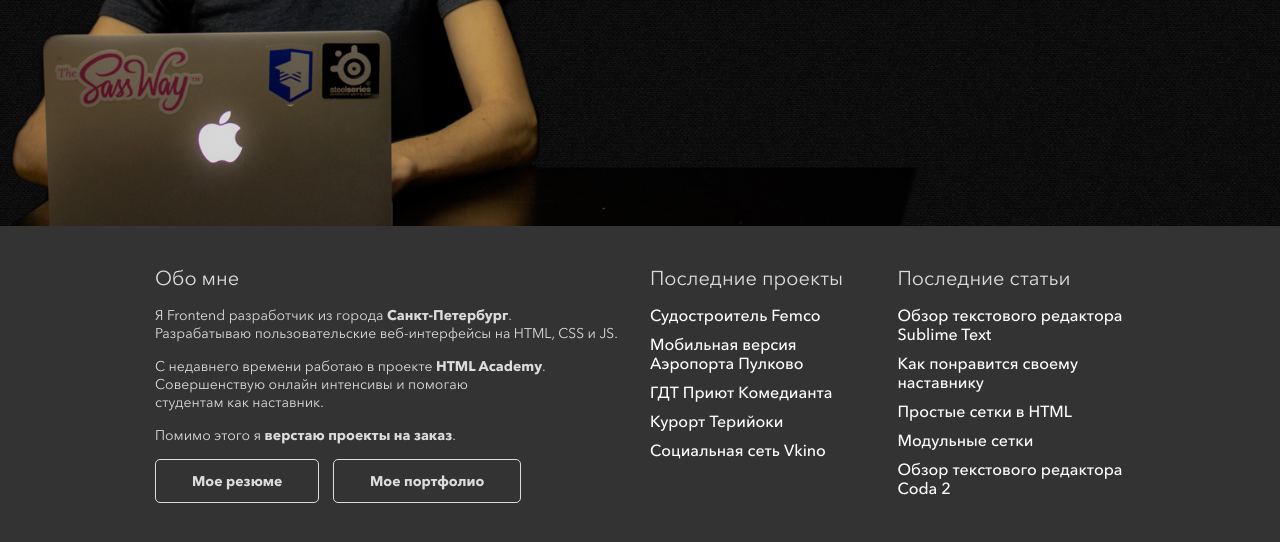
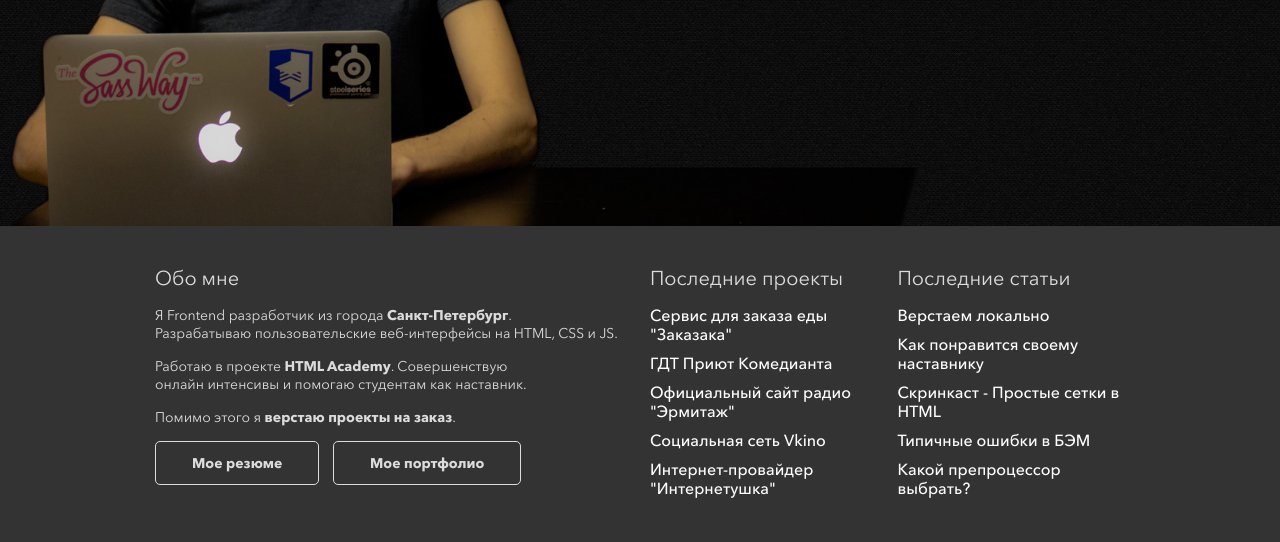
Before and after one commit to tsergeytovarov/personal-new, a plain HTML site: page about.html in a window 1280 px wide. Shown: the part 374-916 px from the top of the page. Drawn offline with Linux system fonts and the light colour scheme; files whose address does not match are found by name.

Commit message:
Внес изменения в ссылки, обновил портфолио и статьи

```diff
--- a/about.html
+++ b/about.html
@@ -12,7 +12,7 @@
     <meta name="keywords" content="HTML,CSS,Frontend developer, Html Academy, интенсив,frontend, developer, portfolio, html, spb, Sergey, Popov, Saint-Petersburg, Сергей Попов, верстальщик, Спб, Санкт-Петербург, веб, разработка">
     <meta name="author" content="Sergey Popov">
 
-	<link href='http://fonts.googleapis.com/css?family=PT+Sans:400,700&subset=cyrillic,latin' rel='stylesheet' type='text/css'>
+	  <link href='http://fonts.googleapis.com/css?family=PT+Sans:400,700&subset=cyrillic,latin' rel='stylesheet' type='text/css'>
 
     <link rel="stylesheet" href="css/style.css">
 
@@ -50,7 +50,7 @@
                     <section class="text-block text-block--white">
                         <h3>Обо мне</h3>
                         <p>Я Frontend разработчик из города <a href='https://www.google.com/maps/d/u/0/edit?mid=z5JeV0ID6m1k.kFxf9TQtYvxM' target="_blank">Санкт-Петербург</a>. Разрабатываю пользовательские веб-интерфейсы на HTML, CSS и JS.</p>
-                        <p>С недавнего времени работаю в проекте <a href='http://htmlacademy.ru/' target="_blank">HTML Academy</a>. Совершенствую онлайн интенсивы и помогаю студентам как наставник.</p>
+                        <p>Работаю в проекте <a href='http://htmlacademy.ru/' target="_blank">HTML Academy</a>. Совершенствую онлайн интенсивы и помогаю студентам как наставник.</p>
                         <p>Помимо этого я <a href='http://ourworkspace.ru/landing/' target="_blank">верстаю проекты на заказ</a>.</p>
                         <a href="http://spb.hh.ru/resume/1b3bbd87ff01654af50039ed1f70566b6d6149" class="btn btn--white" title="Попов Сергей: hh.ru" target="_blank">Мое резюме</a>
                         <a href="http://brainstorage.me/sergeypopov/portfolio" class="btn btn--white" title="Попов Сергей: brainstorage.ru" target="_blank">Мое портфолио</a>
@@ -65,11 +65,11 @@
                         <section class='text-block text-block--white'>
                             <h3>Последние проекты</h3>
                             <ul>
-                                <li><a href="http://femco.ru/" target="_blank">Судостроитель Femco</a></li>
-                                <li><a href="http://m.pulkovoairport.ru" target="_blank">Мобильная версия Аэропорта Пулково</a></li>
+                                <li><a href="http://zakazaka.ru/" target="_blank">Сервис для заказа еды "Заказака"</a></li>
                                 <li><a href="http://www.pkteatr.ru/" target="_blank">ГДТ Приют Комедианта</a></li>
-                                <li><a href="http://yct.ru/" target="_blank">Курорт Терийоки</a></li>
+                                <li><a href="http://www.rhfm.ru/" target="_blank">Официальный сайт радио "Эрмитаж"</a></li>
                                 <li><a href="http://vkino.ru/" target="_blank">Социальная сеть Vkino</a></li>
+                                <li><a href="http://internetushka.ru/" target="_blank">Интернет-провайдер "Интернетушка"</a></li>
                             </ul>
                         </section>
 
@@ -80,11 +80,11 @@
                         <section class='text-block text-block--white'>
                             <h3>Последние статьи</h3>
                             <ul>
-                                <li><a href="http://ourworkspace.ru/htmlacademy/blog/video-sublime-text/" target="_blank">Обзор текстового редактора Sublime Text</a></li>
-                                <li><a href="http://ourworkspace.ru/htmlacademy/blog/kak-ponravitca-svoemy-nastavniky/" target="_blank">Как понравится своему наставнику</a></li>
-                                <li><a href="http://ourworkspace.ru/htmlacademy/blog/%D0%BF%D1%80%D0%BE%D1%81%D1%82%D1%8B%D0%B5-%D1%81%D0%B5%D1%82%D0%BA%D0%B8-%D0%B2-html/" target="_blank">Простые сетки в HTML</a></li>
-                                <li><a href="http://ourworkspace.ru/htmlacademy/blog/%D0%BC%D0%BE%D0%B4%D1%83%D0%BB%D1%8C%D0%BD%D1%8B%D0%B5-%D1%81%D0%B5%D1%82%D0%BA%D0%B8/" target="_blank">Модульные сетки</a></li>
-                                <li><a href="http://ourworkspace.ru/htmlacademy/blog/%D0%BE%D0%B1%D0%B7%D0%BE%D1%80-%D1%82%D0%B5%D0%BAc%D1%82%D0%BE%D0%B2%D0%BE%D0%B3%D0%BE-%D1%80%D0%B5%D0%B4%D0%B0%D0%BA%D1%82%D0%BE%D1%80%D0%B0-coda-2/" target="_blank">Обзор текcтового редактора Coda 2</a></li>
+                                <li><a href="https://github.com/tsergeytovarov/htmlacademy-basic-additional-material/blob/master/articles/%D0%B2%D0%B5%D1%80%D1%81%D1%82%D0%B0%D0%B5%D0%BC-%D0%BB%D0%BE%D0%BA%D0%B0%D0%BB%D1%8C%D0%BD%D0%BE/article.md" target="_blank">Верстаем локально</a></li>
+                                <li><a href="https://github.com/tsergeytovarov/htmlacademy-basic-additional-material/blob/master/articles/%D0%BA%D0%B0%D0%BA-%D0%BF%D0%BE%D0%BD%D1%80%D0%B0%D0%B2%D0%B8%D1%82%D1%8C%D1%81%D1%8F-%D1%81%D0%B2%D0%BE%D0%B5%D0%BC%D1%83-%D0%BD%D0%B0%D1%81%D1%82%D0%B0%D0%B2%D0%BD%D0%B8%D0%BA%D1%83/article.md" target="_blank">Как понравится своему наставнику</a></li>
+                                <li><a href="https://www.youtube.com/watch?v=ftGOG1SqMFg" target="_blank">Скринкаст - Простые сетки в HTML</a></li>
+                                <li><a href="https://github.com/tsergeytovarov/htmlacademy-basic-additional-material/blob/master/articles/%D0%BE%D1%88%D0%B8%D0%B1%D0%BA%D0%B8-%D0%B1%D1%8D%D0%BC/article.md" target="_blank">Типичные ошибки в БЭМ</a></li>
+                                <li><a href="https://github.com/tsergeytovarov/htmlacademy-basic-additional-material/blob/master/articles/%D0%BA%D0%B0%D0%BA%D0%BE%D0%B9-%D0%BF%D1%80%D0%B5%D0%BF%D1%80%D0%BE%D1%86%D0%B5%D1%81%D1%81%D0%BE%D1%80-%D0%B2%D1%8B%D0%B1%D1%80%D0%B0%D1%82%D1%8C/article.md" target="_blank">Какой препроцессор выбрать?</a></li>
                             </ul>
                         </section>
 
```
Also changed, not shown: index.html (+9 -5 lines).
